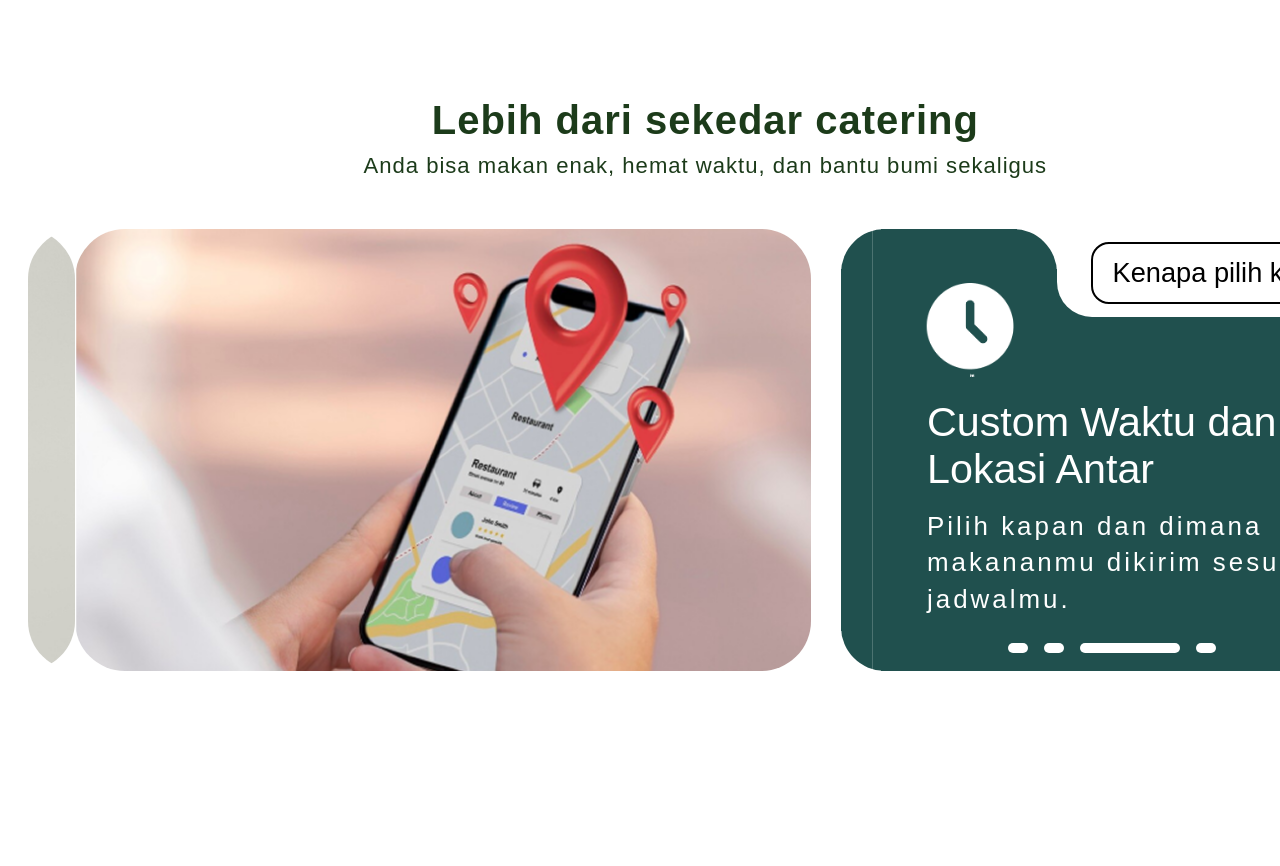
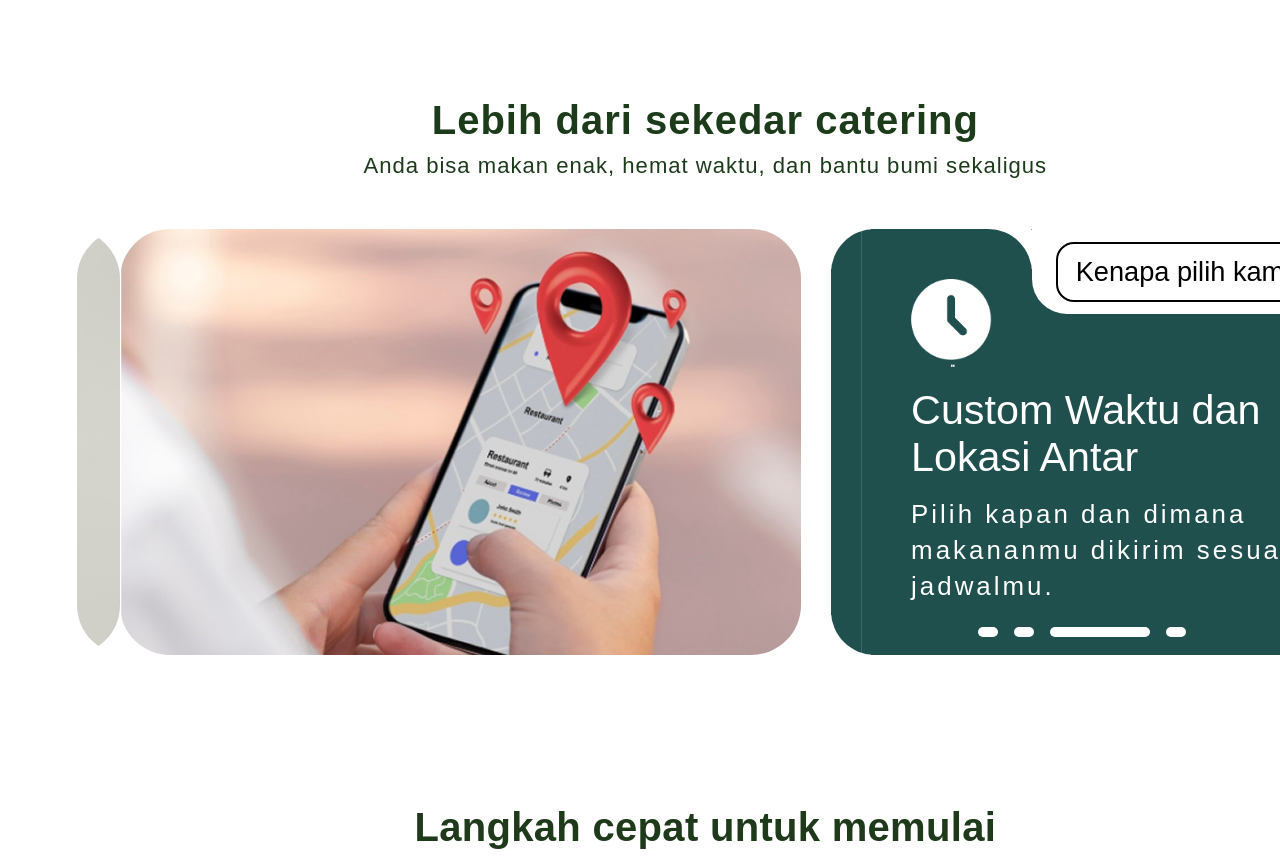
Before and after one commit to jkstar6/ecofeast, a React (Vite) app: page / in a window 1280 px wide. Shown: the part 762-1628 px from the top of the page. Built offline with nearby package versions, Linux system fonts and the light colour scheme.

Commit message:
why us margin fix

```diff
--- a/src/styles/whyUs.css
+++ b/src/styles/whyUs.css
@@ -1,9 +1,9 @@
 /* Why Us Section */
 .why-us {
   color: var(--secondary-color);
-  margin: 0 2%;
+  margin: 0 6vw;
   margin-top: 100px;
-  margin-bottom: 50px;
+  margin-bottom: 0px;
   display: flex;
   flex-direction: column;
   align-items: center;
@@ -207,7 +207,7 @@
   top: 0%;
   right: 100%;
   border-top-right-radius: 80%;
-  box-shadow: 15px -15px var(--primary-color);
+  box-shadow: 10px -15px var(--primary-color);
 }
 
 .why::after {
```
